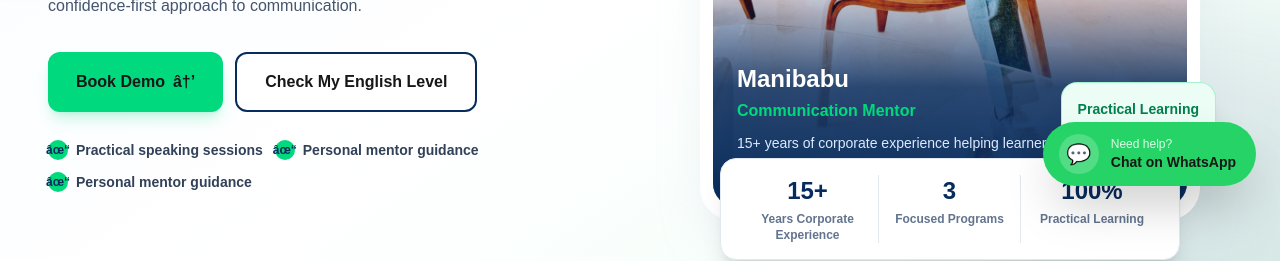
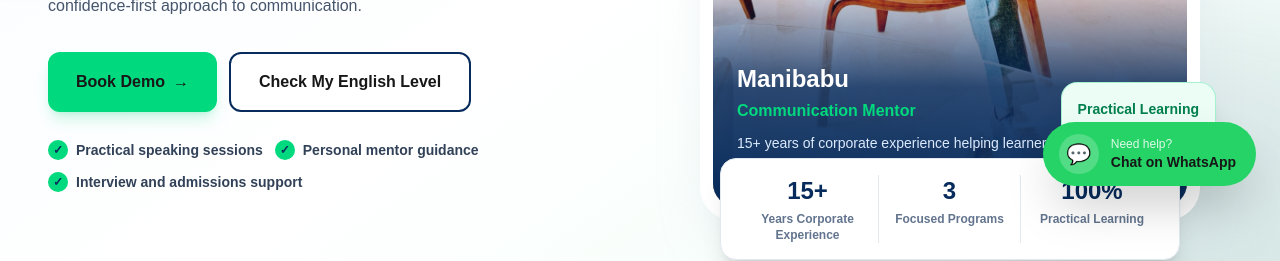
Before and after one commit to manibabue9/unmutepro, a Next.js app: page / in a window 1280 px wide. Shown: the part 590-851 px from the top of the page. Built offline with nearby package versions, Linux system fonts and the light colour scheme; no server answers.

Commit message:
Normalize UTF-8 text in components/Hero.tsx

```diff
--- a/components/Hero.tsx
+++ b/components/Hero.tsx
@@ -4,7 +4,7 @@ import Link from "next/link";
 const trustPoints = [
   "Practical speaking sessions",
   "Personal mentor guidance",
-  "Personal mentor guidance",
+  "Interview and admissions support",
 ];
 
 const highlights = [
@@ -42,7 +42,7 @@ export default function Hero() {
           <div className="mt-8 flex flex-col justify-center gap-3 sm:flex-row lg:justify-start">
             <a href="#contact" className="inline-flex items-center justify-center rounded-xl bg-[#00D97E] px-7 py-4 text-base font-bold text-[#062B5C] shadow-lg shadow-[#00D97E]/20 transition duration-300 hover:-translate-y-1 hover:bg-[#00C970] hover:shadow-xl">
               Book Demo
-              <span className="ml-2" aria-hidden="true">â†’</span>
+              <span className="ml-2" aria-hidden="true">→</span>
             </a>
             <Link href="/assessment" className="inline-flex items-center justify-center rounded-xl border-2 border-[#062B5C] bg-white px-7 py-4 text-base font-bold text-[#062B5C] transition duration-300 hover:-translate-y-1 hover:bg-[#062B5C] hover:text-white">Check My English Level</Link>
           </div>
@@ -50,7 +50,7 @@ export default function Hero() {
           <div className="mt-7 flex flex-col items-center gap-3 sm:flex-row sm:flex-wrap sm:justify-center lg:justify-start">
             {trustPoints.map((point) => (
               <div key={point} className="flex items-center gap-2 text-sm font-semibold text-slate-700">
-                <span className="flex h-5 w-5 items-center justify-center rounded-full bg-[#00D97E] text-xs font-bold text-[#062B5C]">âœ“</span>
+                <span className="flex h-5 w-5 items-center justify-center rounded-full bg-[#00D97E] text-xs font-bold text-[#062B5C]">✓</span>
                 {point}
               </div>
             ))}
```
